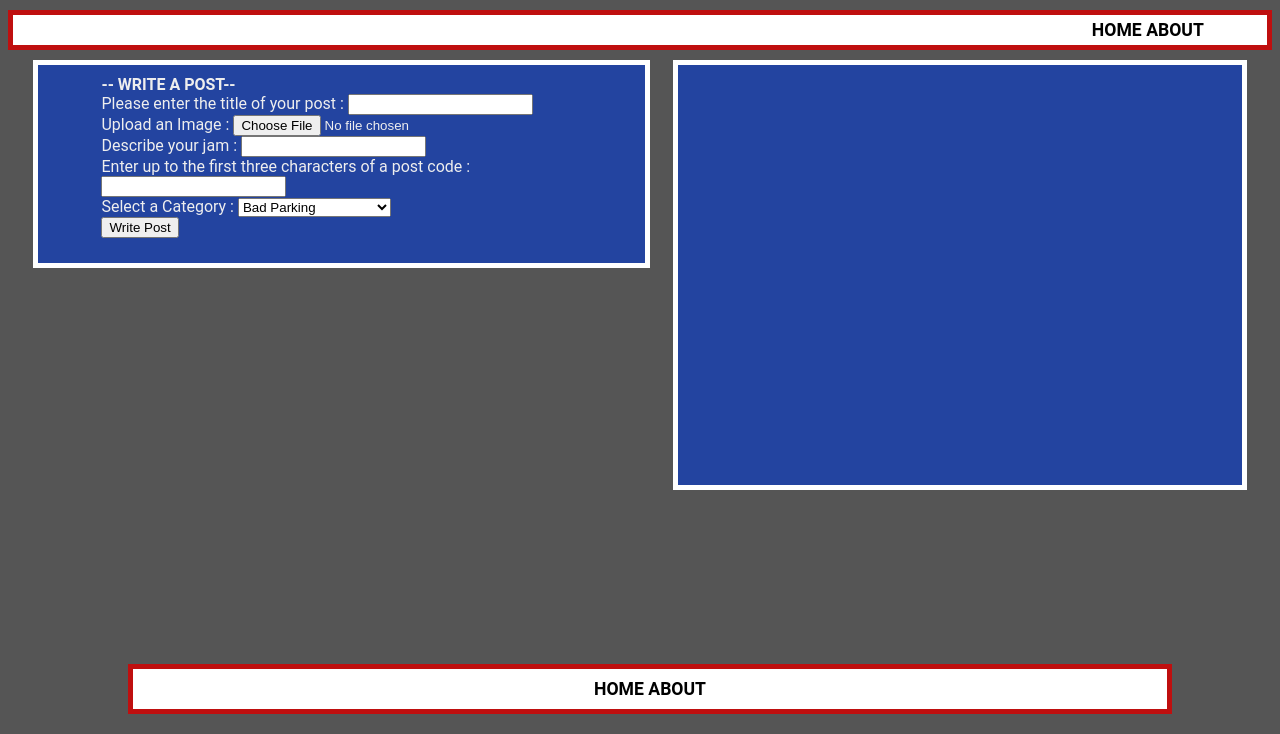
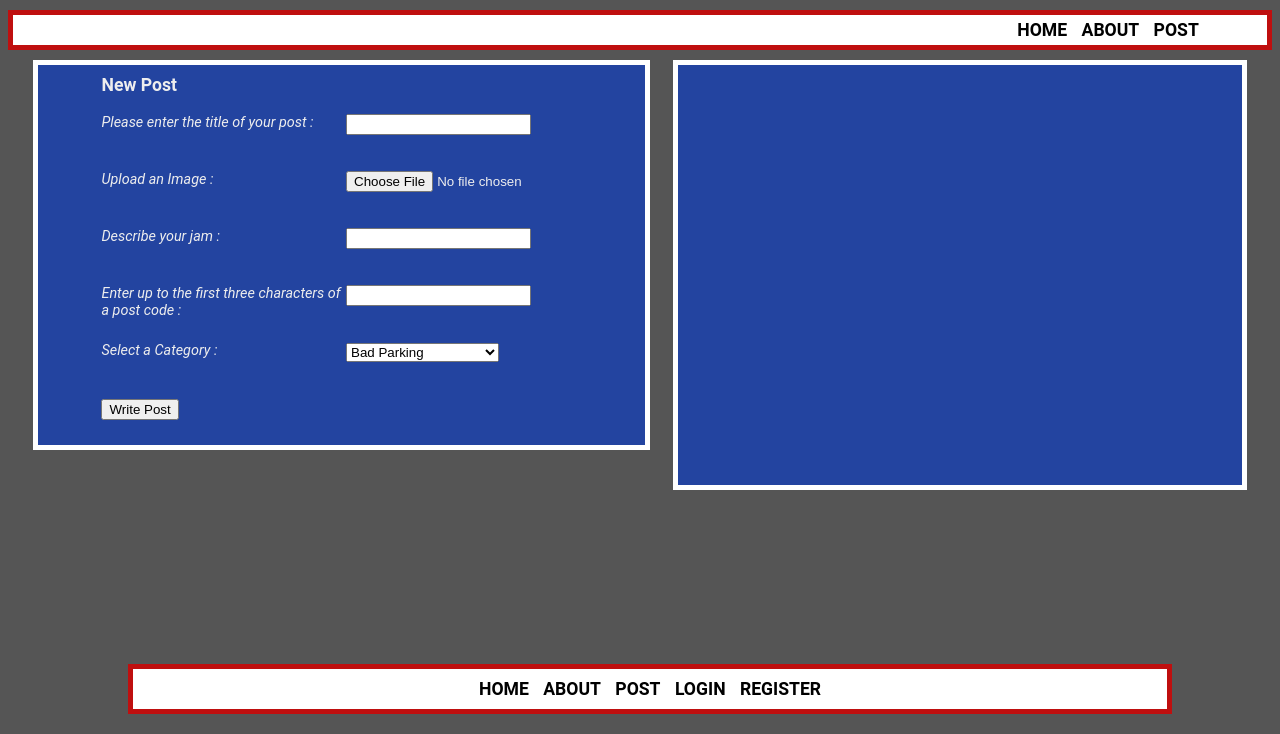
Before and after one commit to benedict-glasgow/trafficnotmyjam, a Django app: page /addposts/ in a window 1280 px wide. Shown: the part 66-800 px from the top of the page. Run offline with Django 3.2, Linux system fonts and the light colour scheme; the visitor is signed in with stand-in values (Sample User, id 1).

Commit message:
html for reg, login and add posts added

```diff
--- a/static/css/base.css
+++ b/static/css/base.css
@@ -55,8 +55,9 @@ body{
 	text-align: right;
 }
 #bottombar{
+	float:left;
+	margin-top: 10px;
 	padding-left:5%;
-	margin-top: 300px;
 	margin-bottom: 10px;
 
 	text-align: left;
@@ -82,6 +83,10 @@ body{
 
 	text-align: center;
 	font-size: 1.1em;
+}
+div.contextbox a{
+	margin-left:5px;
+	margin-right:5px;
 }
 
 #home-navbar{
@@ -151,3 +156,13 @@ div.contentbox a:hover{
 #posttitle{
 	font-size:1.1em;
 }
+#fieldhelp{
+	float:left;
+	width: 45%;
+	font-style:italic;
+	font-size: 0.9em;
+}
+#field{
+	float:right;
+	width: 55%;
+}
--- a/templates/traffic/base.html
+++ b/templates/traffic/base.html
@@ -30,6 +30,9 @@
 		<div id="navbar" class="contextbox">
 			<a href="{% url 'traffic:index'%}">HOME</a>
 			<a href="{% url 'traffic:about'%}">ABOUT</a>
+			<a href="{% url 'traffic:addposts'%}">POST</a>
+			<a href="{% url 'traffic:login'%}">LOGIN</a>
+			<a href="{% url 'traffic:register'%}">REGISTER</a>
 		</div>
 	</body>
 </html>
--- a/templates/traffic/index.html
+++ b/templates/traffic/index.html
@@ -4,6 +4,7 @@
 <div id="home-navbar" class="contextbox">
 	<a href="{% url 'traffic:index' %}">HOME</a>
 	<a href="{% url 'traffic:about' %}">ABOUT</a>
+	<a href="{% url 'traffic:addposts' %}">POST</a>
 </div>
 {% endblock %}
 
--- a/templates/traffic/registrationTesting.html
+++ b/templates/traffic/registrationTesting.html
@@ -5,9 +5,6 @@
     <em> Registration successful! </em>
 
 {% else %}
-
-    Registration Form: <br/>
-
     <form id="UserForm" method="POST" action="/register/" enctype="multipart/form-data" >
         {% csrf_token %}
         {{ userForm.as_p }}
--- a/templates/traffic/writePosts.html
+++ b/templates/traffic/writePosts.html
@@ -2,14 +2,15 @@
 
 {% block topbar %}
 <div id="home-navbar" class="contextbox">
-	<a href="{% url 'traffic:index'">HOME</a>
-	<a href="{% url 'traffic:about'">ABOUT</a>
+	<a href="{% url 'traffic:index' %}">HOME</a>
+        <a href="{% url 'traffic:about' %}">ABOUT</a>
+        <a href="{% url 'traffic:addposts' %}">POST</a>
 </div>
 {% endblock %}
 
 {% block left_body_block %}
     <div id="l-block" class="contentbox">
-		<strong>-- WRITE A POST--</strong>
+        <strong id="posttitle"> New Post </strong><br/><br/>
         <form id="addPosts" method="post" action= "/addposts/">
             {% csrf_token %}
             {% for hidden in form.hidden_fields %}
@@ -17,8 +18,8 @@
             {% endfor %}
             {% for field in form.visible_fields %}
                     {{ field.errors }}
-                    {{ field.help_text }}
-                    {{ field }}<br/>
+                    <div id="fieldhelp">{{ field.help_text }}</div>
+                    <div id="field">{{ field }}</div><br/><br/><br/>
             {% endfor %}
             <input type="submit" name="submit" value="Write Post" />
         </form>
--- a/traffic/views.py
+++ b/traffic/views.py
@@ -201,7 +201,7 @@ def register(request):
     contextDict['userProfileForm'] = userProfileForm
     contextDict['registered'] = registered
 
-    return render(request, 'traffic/registrationTesting.html', context=contextDict)
+    return render(request, 'traffic/register.html', context=contextDict)
 
 
 def userLogin(request):
@@ -228,7 +228,7 @@ def userLogin(request):
             return HttpResponse("Invalid log in details!")
 
     else:
-        return render(request, 'traffic/loginTesting.html')
+        return render(request, 'traffic/login.html')
 
 
 @login_required
```
Also changed, not shown: templates/traffic/login.html (added, +21 -0 lines), templates/traffic/post.html (+38 -4 lines), templates/traffic/register.html (added, +19 -0 lines).
